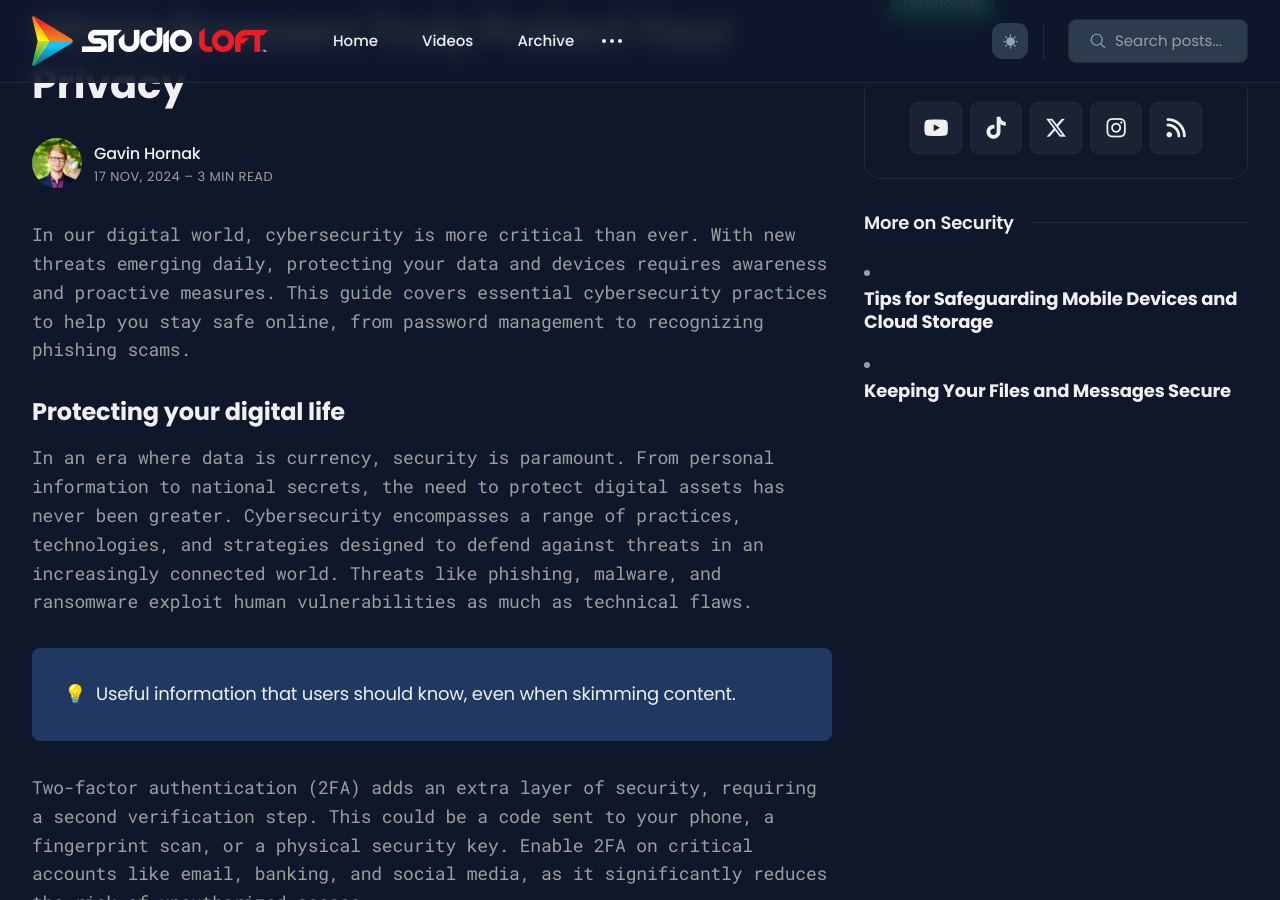
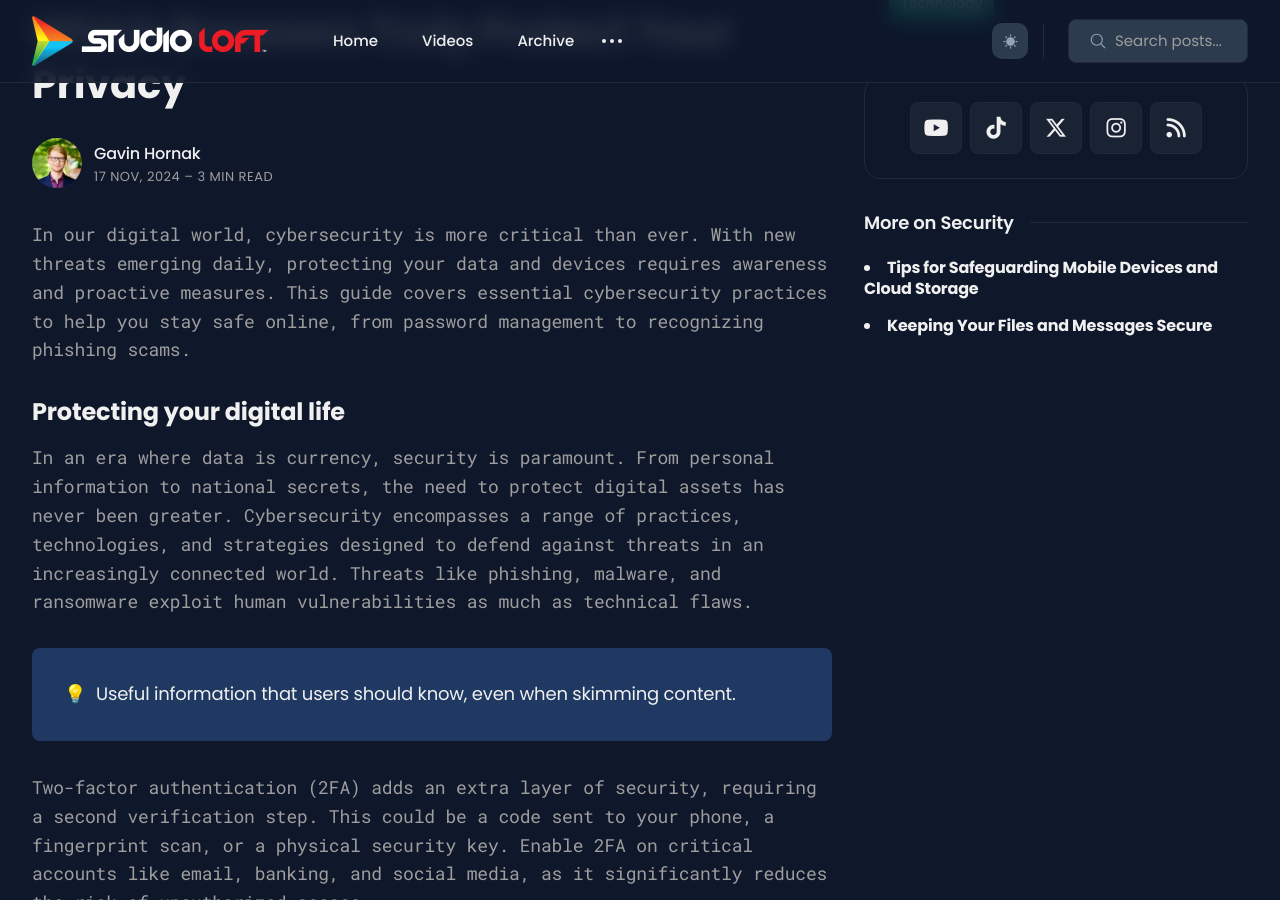
Before and after one commit to studioloft/studioloft.github.io, a Jekyll site: the page built from _posts/2024-11-17-which-browsers-truly-protect-your-privacy.md, in a window 1280 px wide and 900 px high, scrolled down 823 px. Built offline with Jekyll 4.4.1, drawn with Linux system fonts in a browser that asks for light colours.

Commit message:
fix: correct post title markup in related posts widget

```diff
--- a/_includes/sidebar-widgets/widget-postlist.html
+++ b/_includes/sidebar-widgets/widget-postlist.html
@@ -7,7 +7,7 @@
       {% assign tag = page.tags[0] %}
       {% assign related_posts = site.posts | where_exp: "post", "post.tags contains tag" | where_exp: "post", "post.url != page.url" %}
       {% for post in related_posts limit:20 %}
-        <li><h5 class="post-featured-title"><a href="{{ post.url | relative_url }}">{{ post.title }}</a></h5></li>
+        <h6 class="post-featured-title"><li><a href="{{ post.url | relative_url }}">{{ post.title }}</a></li></h6>
       {% endfor %}
     </ul>
   </div>
```
